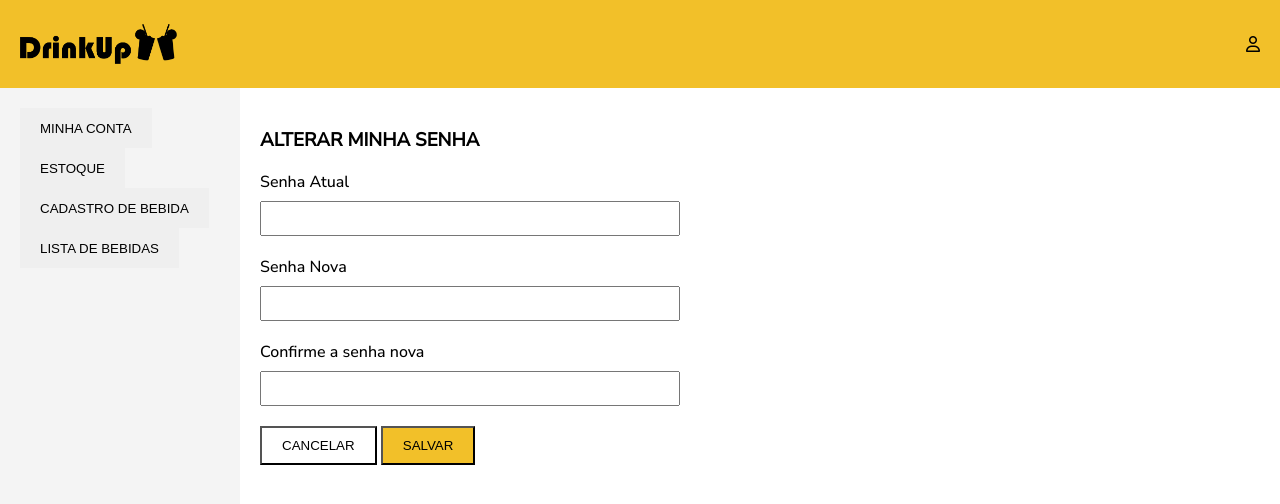
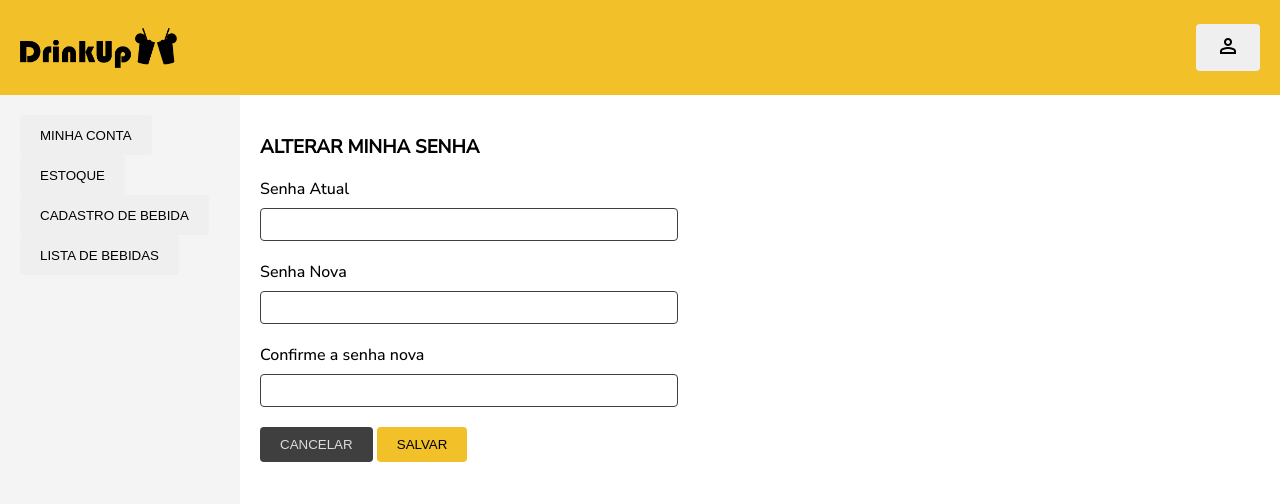
Before and after one commit to ICEI-PUC-Minas-PMGES-TI/pmg-es-2024-1-ti3-9545100-drink-up, a plain HTML site: page Codigo/frontend/views/PerfilAdmin.html in a window 1280 px wide. Drawn offline with nearby package versions, Linux system fonts and the light colour scheme.

Commit message:
Update - Perfil admin

```diff
--- a/Codigo/frontend/css/PerfilAdmin.css
+++ b/Codigo/frontend/css/PerfilAdmin.css
@@ -52,16 +52,21 @@ input[type="password"] {
   width: 40%;
   padding: 8px;
   margin-top: 8px;
+  border-radius: 4px;
+  border: 1px solid #3f3f3f;
 }
 
 button {
   padding: 10px 20px;
   cursor: pointer;
+  padding: 10px 20px;
+  border: none;
+  border-radius: 4px;
 }
 
 .sidebar button {
   border: none;
-  height: 40px;
+  height: 40px; /* Defina a altura dos botões */
 }
 
 .sidebar button:hover {
@@ -70,7 +75,8 @@ button {
 }
 
 .cancel-btn {
-  background-color: #fff;
+  background-color: #3f3f3f;
+  color: #ddd;
 }
 
 .save-btn {
--- a/Codigo/frontend/views/PerfilAdmin.html
+++ b/Codigo/frontend/views/PerfilAdmin.html
@@ -5,6 +5,7 @@
         <meta charset="UTF-8" />
         <meta name="viewport" content="width=device-width, initial-scale=1.0" />
         <title>Perfil Admin - DrinkUp</title>
+        <link rel="stylesheet" href="https://fonts.googleapis.com/css2?family=Material+Symbols+Outlined:opsz,wght,FILL,GRAD@20..48,100..700,0..1,-50..200"/>
         <link rel="stylesheet" href="../css/PerfilAdmin.css" />
     </head>
     <body>
@@ -13,7 +14,9 @@
                 src="../assets/img/DrinkUp_Logo_Preta_PNG.png"
                 alt="DrinkUp Logo"
             />
-            <i class="fa-sharp fa-regular fa-user"></i>
+            <button class="button-usuario" onclick="location.href='PerfilAdmin.html'">
+                <span class="material-symbols-outlined">person</span>
+            </button>
         </header>
 
         <div class="container">
```
